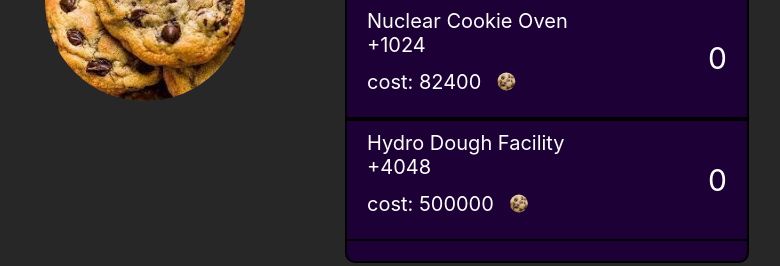
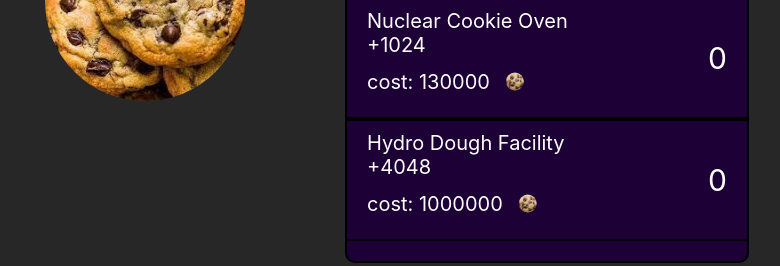
Before and after one commit to DrewAMSD/cookie-clicker, a React (Create React App) app: page /CookiePage in a window 1280 px wide. Shown: the part 493-759 px from the top of the page, without its empty margins (293-1073 px from the left). Built offline with nearby package versions, Linux system fonts and the light colour scheme.

Commit message:
item costs

```diff
--- a/src/pages/CookiePage.jsx
+++ b/src/pages/CookiePage.jsx
@@ -30,13 +30,13 @@ const itemInfo = {
   },
   5: {
     name: "Nuclear Cookie Oven",
-    cost: 82400,
+    cost: 130000,
     value: 1024,
     multiplier: 1.15,
   },
   6: {
     name: "Hydro Dough Facility",
-    cost: 500000,
+    cost: 1000000,
     value: 4048,
     multiplier: 1.15,
   },
```
